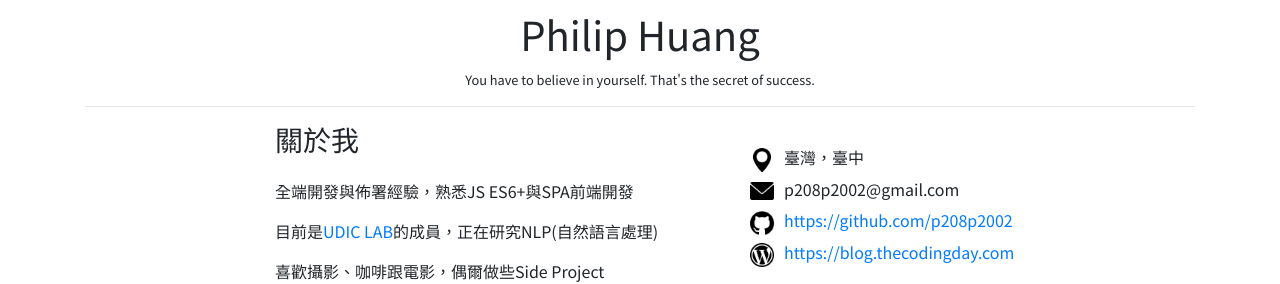
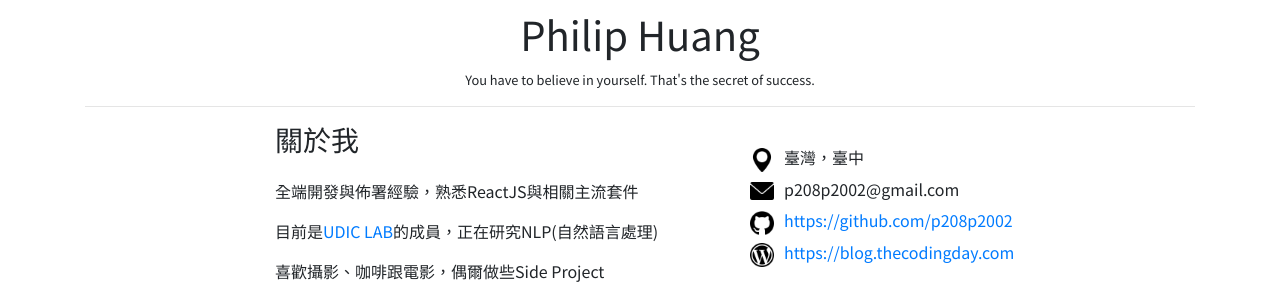
Before and after one commit to p208p2002/p208p2002.github.io, a React (Create React App) app: page / in a window 1280 px wide. Shown: the top 284 px of the page. Built offline with nearby package versions, Linux system fonts and the light colour scheme; no server answers.

Commit message:
no message

```diff
--- a/src/App.js
+++ b/src/App.js
@@ -140,9 +140,9 @@ function App() {
       <PageContext className="container">
         <Header />
         <div className="row">
-          <div className="col-12 col-md-5 offset-md-2">
+          <div className="col-12 col-md-5 offset-lg-2">
             <InfoBlock title="關於我">
-              <p>全端開發與佈署經驗，熟悉JS ES6+與SPA前端開發</p>
+              <p>全端開發與佈署經驗，熟悉ReactJS與相關主流套件</p>
               <p>目前是<a href="http://udiclab.cs.nchu.edu.tw" target="_blank" rel="noopener noreferrer">UDIC LAB</a>的成員，正在研究NLP(自然語言處理)</p>
               <p>喜歡攝影、咖啡跟電影，偶爾做些Side Project</p>
             </InfoBlock>
@@ -161,7 +161,7 @@ function App() {
           </div>
         </div>
 
-        {/* tech */}
+        {/* skills */}
         <BlockTitle>技術棧</BlockTitle>
         <div className="row">
           {skills.map((skill, index) => {
@@ -181,7 +181,9 @@ function App() {
           })}
         </div>
       </PageContext>
-      <Footer>2020 © Philip Huang</Footer>
+
+      {/* footer */}
+      <Footer>{new Date().getFullYear()} © Philip Huang</Footer>
     </div>
   );
 }
```
